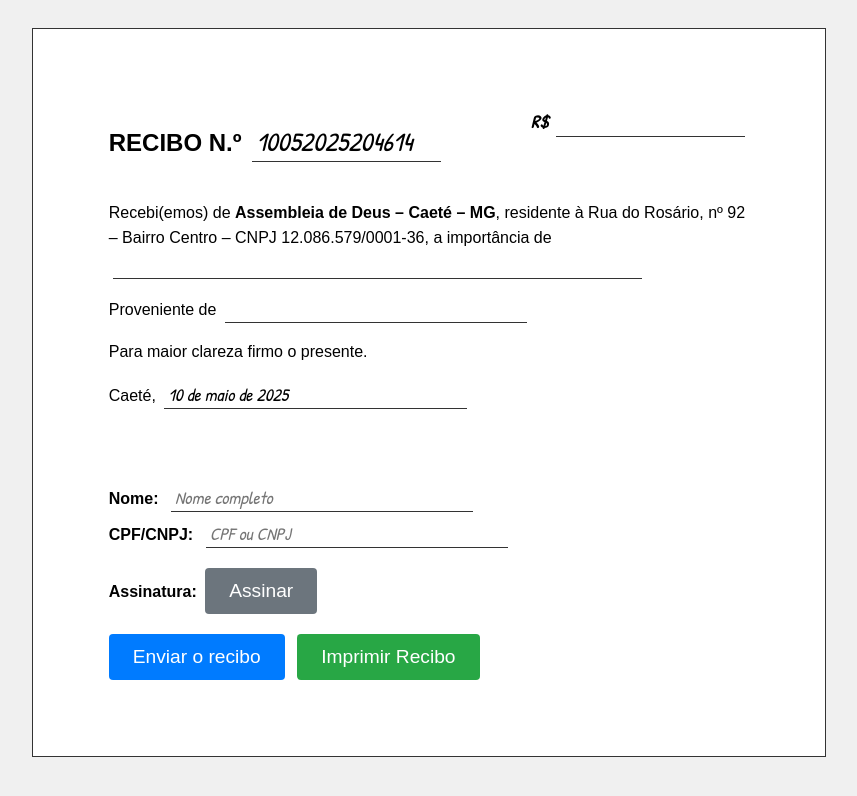
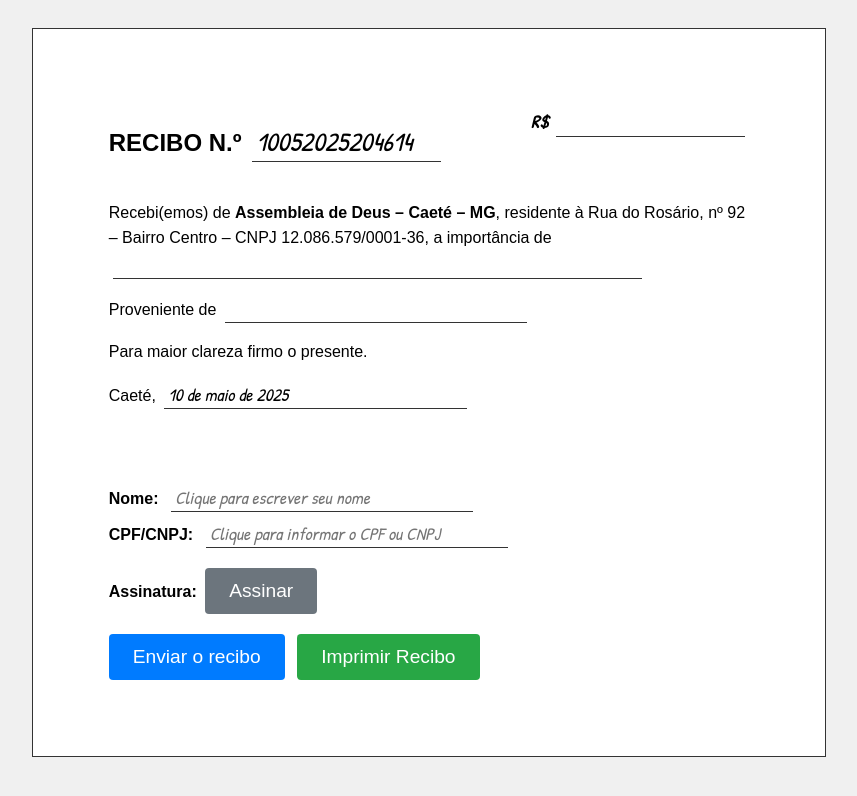
Before and after one commit to AssembleiaDeDeusMissaoCaete/RECIBOS, a plain HTML site: page index.html in a window 1280 px wide. Shown: the whole page, without its empty margins (211-1068 px from the left). Drawn offline with Linux system fonts and the light colour scheme.

Commit message:
Apenas trocando pronpt

```diff
--- a/index.html
+++ b/index.html
@@ -142,11 +142,11 @@
     <div class="assinatura">
       <div class="assinatura-section">
         <span class="assinatura-label">Nome:</span>
-        <input type="text" id="assinanteNome" class="receipt-input medium" placeholder="Nome completo">
+        <input type="text" id="assinanteNome" class="receipt-input medium" placeholder="Clique para escrever seu nome">
       </div>
       <div class="assinatura-section">
         <span class="assinatura-label">CPF/CNPJ:</span>
-        <input type="text" id="assinanteCPF" class="receipt-input medium" placeholder="CPF ou CNPJ">
+        <input type="text" id="assinanteCPF" class="receipt-input medium" placeholder="Clique para informar o CPF ou CNPJ">
       </div>
       <div class="assinatura-section">
         <span class="assinatura-label">Assinatura:</span>
```
